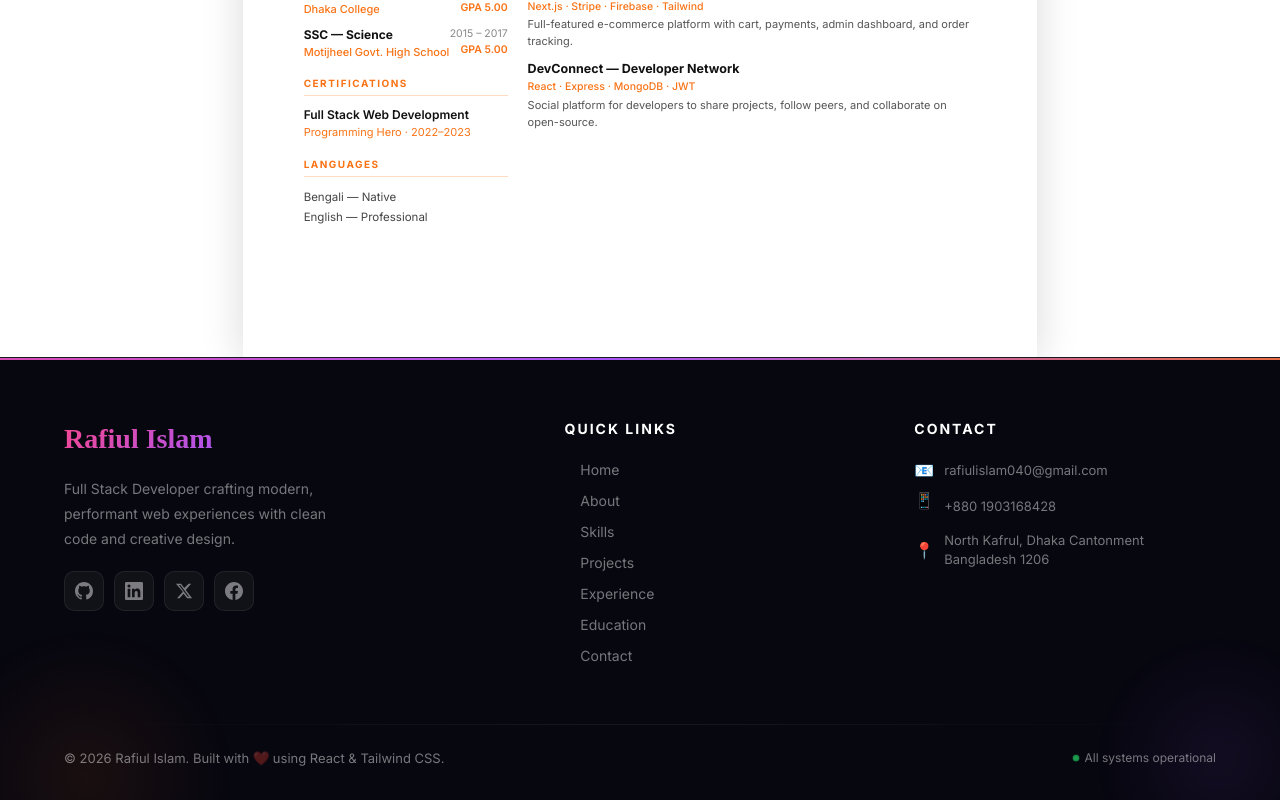
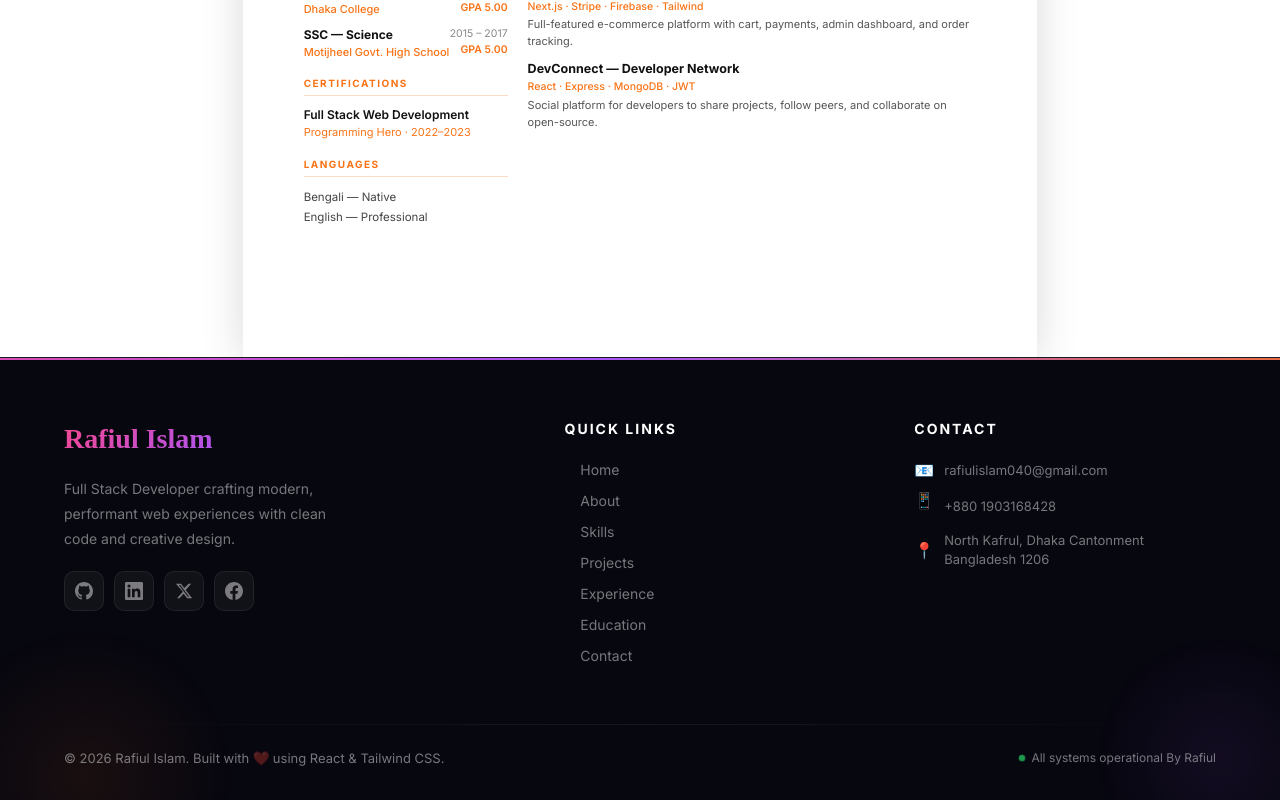
Before and after one commit to dev-rafiul/using-antigravity-portfolio-2, a React (Vite) app: page /resume in a window 1280 px wide. Shown: the part 818-1618 px from the top of the page. Built offline with nearby package versions, Linux system fonts and the light colour scheme.

Commit message:
updated footer

```diff
--- a/src/components/Footer.jsx
+++ b/src/components/Footer.jsx
@@ -181,7 +181,7 @@ export default function Footer({ darkMode }) {
           </p>
           <div style={{ display:'flex', gap:6, alignItems:'center' }}>
             <div style={{ width:6, height:6, borderRadius:'50%', background:'#22c55e', animation:'footerPulse 1.2s ease-in-out infinite' }} />
-            <span style={{ color: muted, fontSize:12 }}>All systems operational</span>
+            <span style={{ color: muted, fontSize:12 }}>All systems operational By Rafiul</span>
           </div>
         </div>
       </div>
```
